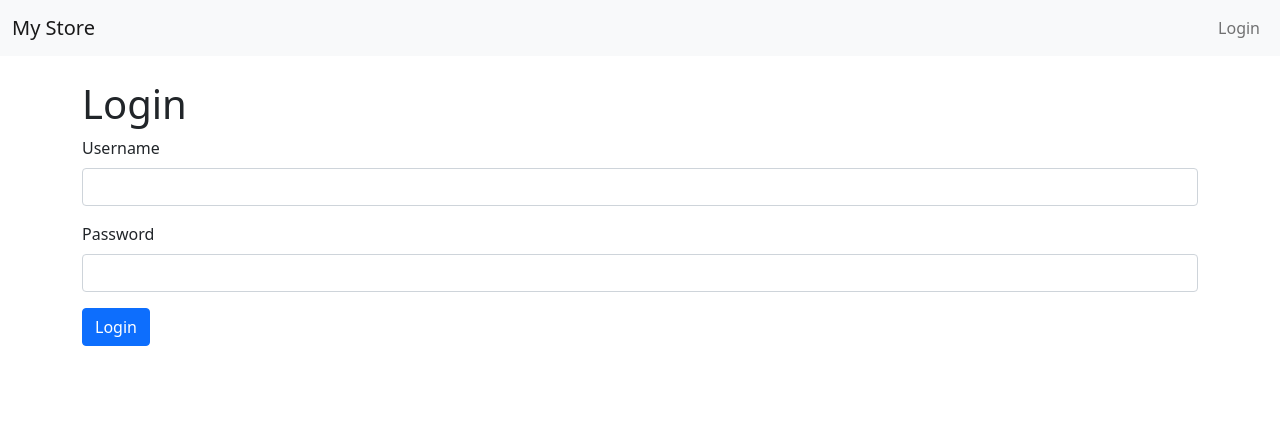
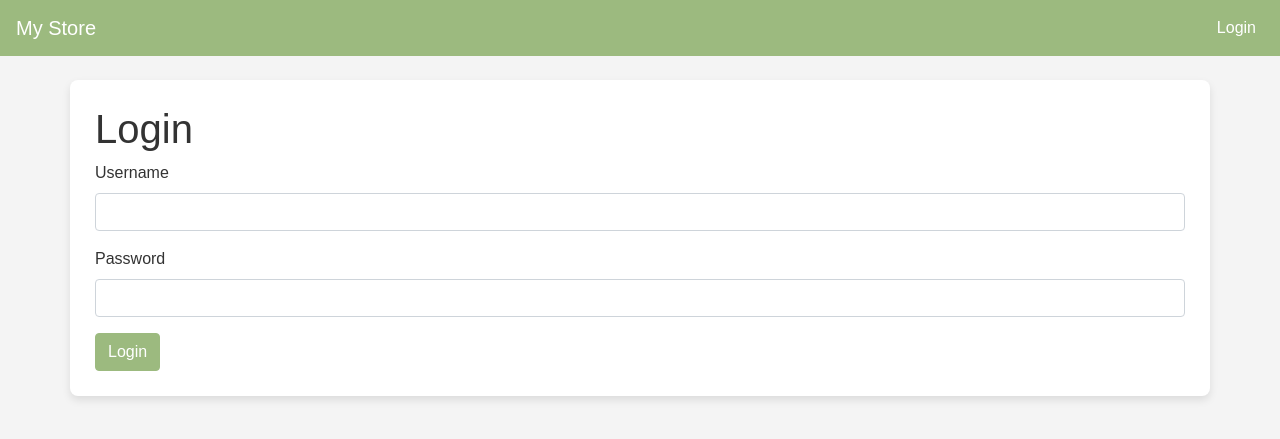
Before and after one commit to AceCanacan/soft_dev_track_finals, a Django app: page /login/ in a window 1280 px wide. Shown: the top 439 px of the page. Run offline with Django 5.2, Linux system fonts and the light colour scheme.

Commit message:
Update base.html

```diff
--- a/store-backend/products/templates/products/base.html
+++ b/store-backend/products/templates/products/base.html
@@ -1,32 +1,186 @@
 <!DOCTYPE html>
 <html lang="en">
-<head>
+  <head>
     <meta charset="UTF-8" />
     <meta name="viewport" content="width=device-width, initial-scale=1" />
     <title>{% block title %}My Store{% endblock %}</title>
-    <!-- Bootstrap CSS (CDN) -->
-    <link rel="stylesheet" href="https://cdn.jsdelivr.net/npm/bootstrap@5.1.3/dist/css/bootstrap.min.css" />
+
+    <link
+      rel="stylesheet"
+      href="https://cdn.jsdelivr.net/npm/bootstrap@5.1.3/dist/css/bootstrap.min.css"
+    />
+
+    <style>
+      :root {
+        --sage-green: #9cba7f;
+        --dark-sage: #7b9c5e;
+        --light-gray: #f4f4f4;
+      }
+
+      body {
+        background-color: var(--light-gray);
+        color: #333;
+        font-family: Arial, sans-serif;
+      }
+
+
+      .navbar {
+        background-color: var(--sage-green) !important;
+        position: sticky;
+        top: 0;
+        z-index: 1000;
+      }
+
+      .navbar-light .navbar-nav .nav-link {
+        color: white !important;
+      }
+
+      .navbar-light .navbar-nav .nav-link:hover {
+        color: var(--dark-sage) !important;
+      }
+
+      .navbar-brand {
+        color: white !important;
+      }
+
+      .navbar-brand:hover {
+        color: var(--dark-sage) !important;
+      }
+
+
+      .navbar-nav .active .nav-link {
+        color: var(--dark-sage) !important;
+      }
+
+
+      .btn-primary {
+        background-color: var(--sage-green) !important;
+        border-color: var(--sage-green) !important;
+        transition: background-color 0.3s ease;
+      }
+
+      .btn-primary:hover {
+        background-color: var(--dark-sage) !important;
+        border-color: var(--dark-sage) !important;
+      }
+
+
+      a {
+        color: var(--sage-green);
+        text-decoration: none;
+        transition: color 0.3s ease;
+      }
+
+      a:hover {
+        color: var(--dark-sage);
+      }
+
+
+      .container {
+        background-color: white;
+        border-radius: 8px;
+        box-shadow: 0 4px 8px rgba(0, 0, 0, 0.1);
+        padding: 25px;
+        margin-top: 20px;
+      }
+
+
+      .container-fluid {
+        padding-left: 1rem;
+        padding-right: 1rem;
+      }
+
+
+      .product-card {
+        border: 1px solid #ddd;
+        border-radius: 8px;
+        padding: 15px;
+        background-color: #fff;
+        box-shadow: 0 4px 8px rgba(0, 0, 0, 0.1);
+        transition: transform 0.3s ease, border-color 0.3s ease;
+      }
+
+      .product-card:hover {
+        transform: translateY(-5px);
+        border-color: var(--sage-green);
+      }
+
+      .product-card img {
+        max-width: 100%;
+        height: auto;
+        border-radius: 8px;
+      }
+
+      .product-card-title {
+        font-size: 1.25rem;
+        font-weight: bold;
+        margin: 10px 0;
+      }
+
+      .product-card-description {
+        color: #666;
+        margin-bottom: 15px;
+      }
+
+      .product-card-price {
+        font-size: 1.1rem;
+        color: var(--sage-green);
+        font-weight: bold;
+      }
+
+
+      footer {
+        background-color: var(--sage-green);
+        color: white;
+        padding: 20px;
+        text-align: center;
+        margin-top: 40px;
+      }
+
+
+      @media (max-width: 576px) {
+        .container {
+          padding: 15px;
+        }
+
+        .navbar {
+          padding: 10px;
+        }
+      }
+    </style>
+
     {% block extra_css %}{% endblock %}
-</head>
-<body>
-    <nav class="navbar navbar-expand-lg navbar-light bg-light">
+  </head>
+
+  <body>
+    <!-- Navbar -->
+    <nav class="navbar navbar-expand-lg navbar-light">
       <div class="container-fluid">
         <a class="navbar-brand" href="#">My Store</a>
-        <button class="navbar-toggler" type="button" data-bs-toggle="collapse"
-          data-bs-target="#navbarSupportedContent" aria-controls="navbarSupportedContent"
-          aria-expanded="false" aria-label="Toggle navigation">
+        <button
+          class="navbar-toggler"
+          type="button"
+          data-bs-toggle="collapse"
+          data-bs-target="#navbarSupportedContent"
+          aria-controls="navbarSupportedContent"
+          aria-expanded="false"
+          aria-label="Toggle navigation"
+        >
           <span class="navbar-toggler-icon"></span>
         </button>
         <div class="collapse navbar-collapse" id="navbarSupportedContent">
           <ul class="navbar-nav me-auto mb-2 mb-lg-0">
             {% if request.session.user_type == 'admin' %}
             <li class="nav-item">
-              <a class="nav-link" href="{% url 'product_list_admin' %}">Admin Products</a>
+              <a class="nav-link" href="{% url 'product_list_admin' %}"
+                >Admin Products</a
+              >
             </li>
-            {% endif %}
-            {% if request.session.user_type %}
+            {% endif %} {% if request.session.user_type %}
             <li class="nav-item">
-              <a class="nav-link" href="{% url 'product_list' %}">User Products</a>
+              <a class="nav-link" href="{% url 'product_list' %}"
+                >User Products</a
+              >
             </li>
             <li class="nav-item">
               <a class="nav-link" href="{% url 'checkout' %}">Checkout</a>
@@ -47,11 +201,12 @@
         </div>
       </div>
     </nav>
-    <div class="container my-4">
-        {% block content %}{% endblock %}
-    </div>
-    <!-- Bootstrap JS (CDN) -->
+
+
+    <div class="container my-4">{% block content %}{% endblock %}</div>
+
     <script src="https://cdn.jsdelivr.net/npm/bootstrap@5.1.3/dist/js/bootstrap.bundle.min.js"></script>
+
     {% block extra_js %}{% endblock %}
-</body>
+  </body>
 </html>
```
